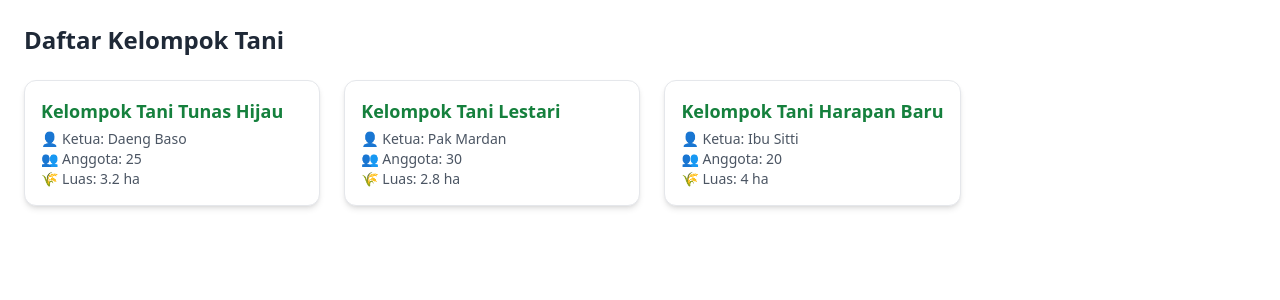
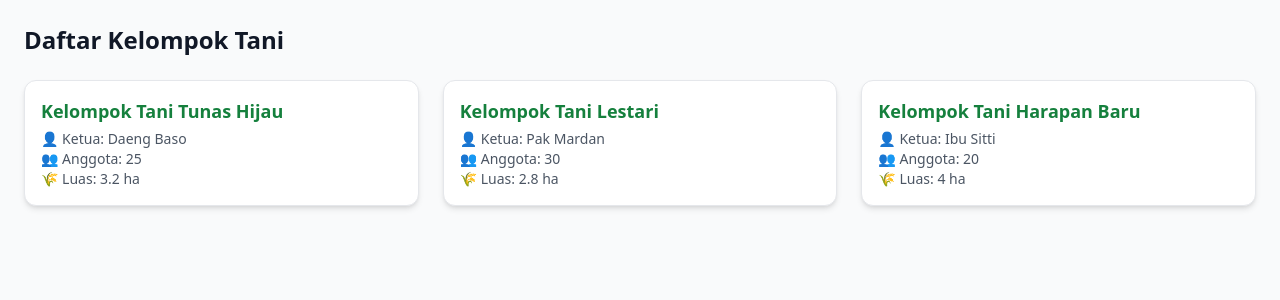
Before and after one commit to Entrind/Kelompok-Tani-Rijang-Panua, a React (Vite) app: page / in a window 1280 px wide. Shown: the top 300 px of the page. Built offline with nearby package versions, Linux system fonts and the light colour scheme.

Commit message:
fix(layout): perbaiki tampilan terpotong

```diff
--- a/src/App.jsx
+++ b/src/App.jsx
@@ -3,7 +3,7 @@ import Home from './pages/Home';
 
 function App() {
   return (
-    <div className="min-h-screen bg-white text-gray-800">
+    <div className="min-h-screen bg-gray-50 text-gray-900 overflow-x-hidden">
       <Home />
     </div>
   );
--- a/src/index.css
+++ b/src/index.css
@@ -22,12 +22,12 @@ a:hover {
   color: #535bf2;
 }
 
-body {
+html, body {
   margin: 0;
-  display: flex;
-  place-items: center;
-  min-width: 320px;
+  padding: 0;
+  width: 100%;
   min-height: 100vh;
+  overflow-x: hidden;
 }
 
 h1 {
```
